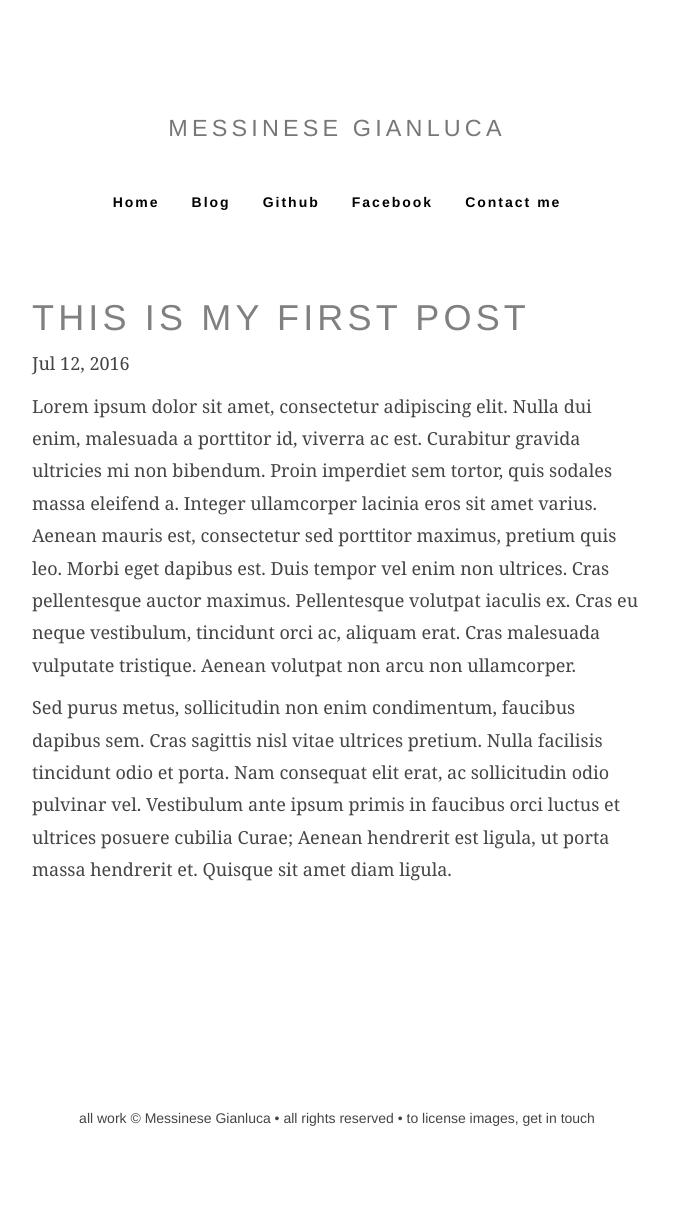
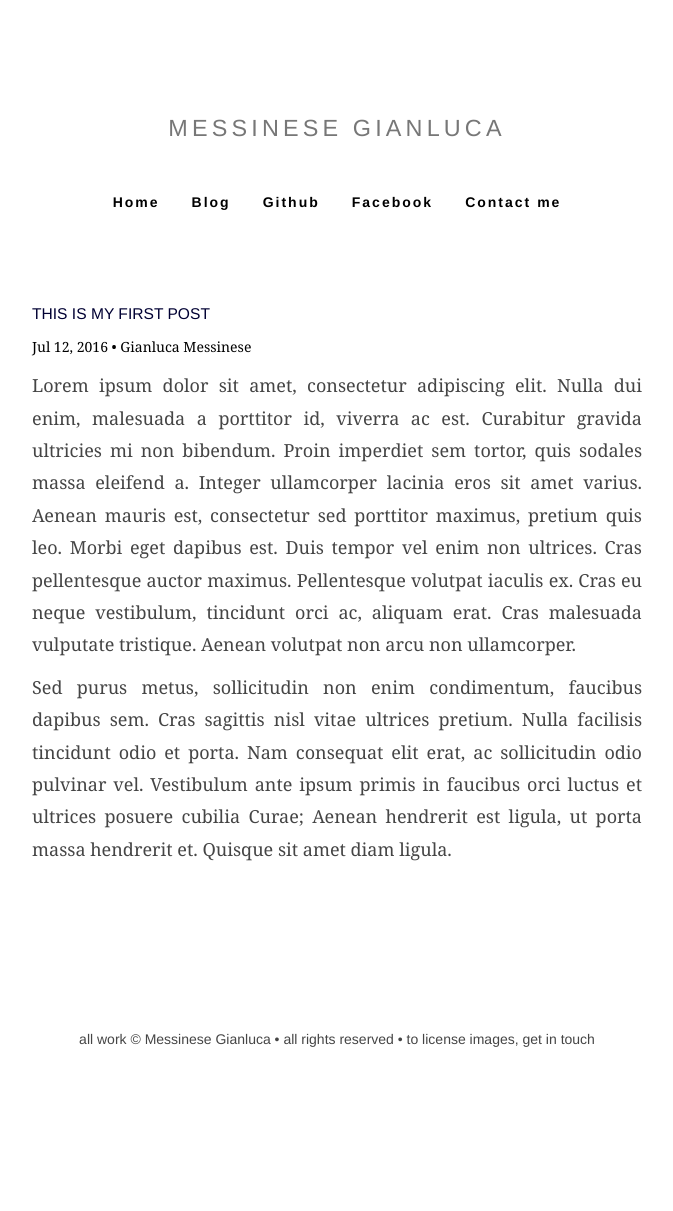
Before and after one commit to MessineseGianluca/MessineseGianluca.github.io, a Jekyll site: the page built from _posts/general/2016-07-12-first-post.markdown, in a window 1280 px wide. Shown: the whole page, without its empty margins (303-976 px from the left). Built offline with Jekyll 4.4.1, drawn with Linux system fonts in a browser that asks for light colours; after the commit the page ends 1113 px from its top, so only the background shows below that.

Commit message:
Set post layout

```diff
--- a/_config.yml
+++ b/_config.yml
@@ -9,11 +9,9 @@
 title: Messinese Gianluca's website
 email: gianluca.messi1@gmail.com
 description: > # this means to ignore newlines until "baseurl:"
-  Write an awesome description for your new site here. You can edit this
-  line in _config.yml. It will appear in your document head meta (for
-  Google search results) and in your feed.xml site description.
+  Messinese Gianluca, computer science italian student from Barletta.
 baseurl: /
-url: "http://yourdomain.com" # the base hostname & protocol for your site
+url: "https://messinesegianluca.github.io" # the base hostname & protocol for your site
 github_username:  MessineseGianluca
 
 # Build settings
--- /dev/null
+++ b/_layouts/my_post.html
@@ -0,0 +1,24 @@
+---
+layout: my_default
+---
+<article>
+
+  <header>
+    <h3><small class="post-title">{{ page.title }}<small></h3>
+    <p class="meta">
+      <time datetime="{{ page.date | date_to_xmlschema }}">
+        {{ page.date | date: "%b %-d, %Y" }}
+      </time>
+      {% if page.author %} •
+        <span>{{ page.author }}</span>
+      {% endif %}
+    </p>
+  </header>
+
+  <div class="post-text">
+
+    {{ content }}
+
+  </div>
+
+</article>
--- a/_layouts/post.html
+++ /dev/null
@@ -1,15 +0,0 @@
----
-layout: my_default
----
-<article class="post" itemscope itemtype="http://schema.org/BlogPosting">
-
-  <header class="post-header">
-    <h1 class="post-title" itemprop="name headline">{{ page.title }}</h1>
-    <p class="post-meta"><time datetime="{{ page.date | date_to_xmlschema }}" itemprop="datePublished">{{ page.date | date: "%b %-d, %Y" }}</time>{% if page.author %} • <span itemprop="author" itemscope itemtype="http://schema.org/Person"><span itemprop="name">{{ page.author }}</span></span>{% endif %}</p>
-  </header>
-
-  <div class="post-content" itemprop="articleBody">
-    {{ content }}
-  </div>
-
-</article>
--- a/_posts/computer-science/2016-07-12-intro-to-computer-science.markdown
+++ b/_posts/computer-science/2016-07-12-intro-to-computer-science.markdown
@@ -1,9 +1,10 @@
 ---
-layout: post
+layout: my_post
 title: Intro to computer science
 meta: This post contain basic notions about computer science
 date: 2016-07-12 11:30:0 +0100
 categories: computer-science
+author: Gianluca Messinese
 ---
 Sed purus metus, sollicitudin non enim condimentum, faucibus dapibus sem. Cras sagittis nisl vitae ultrices pretium. Nulla facilisis tincidunt odio et porta. Nam consequat elit erat, ac sollicitudin odio pulvinar vel. Vestibulum ante ipsum primis in faucibus orci luctus et ultrices posuere cubilia Curae; Aenean hendrerit est ligula, ut porta massa hendrerit et. Quisque sit amet diam ligula.
 
--- a/_posts/general/2016-07-12-first-post.markdown
+++ b/_posts/general/2016-07-12-first-post.markdown
@@ -1,9 +1,10 @@
 ---
-layout: post
+layout: my_post
 title: This is my first post
 meta: Messinese Gianluca's first post
 date: 2016-07-12 10:0:0 +0100
 categories: general
+author: Gianluca Messinese
 ---
 
 Lorem ipsum dolor sit amet, consectetur adipiscing elit. Nulla dui enim, malesuada a porttitor id, viverra ac est. Curabitur gravida ultricies mi non bibendum. Proin imperdiet sem tortor, quis sodales massa eleifend a. Integer ullamcorper lacinia eros sit amet varius. Aenean mauris est, consectetur sed porttitor maximus, pretium quis leo. Morbi eget dapibus est. Duis tempor vel enim non ultrices. Cras pellentesque auctor maximus. Pellentesque volutpat iaculis ex. Cras eu neque vestibulum, tincidunt orci ac, aliquam erat. Cras malesuada vulputate tristique. Aenean volutpat non arcu non ullamcorper.
--- a/_posts/general/2016-07-12-second-post.markdown
+++ b/_posts/general/2016-07-12-second-post.markdown
@@ -1,9 +1,10 @@
 ---
-layout: post
+layout: my_post
 title: This is my second post
 meta: Messinese Gianluca's second post
 date: 2016-07-12 11:0:0 +0100
 categories: general
+author: Gianluca Messinese
 ---
 
 Lorem ipsum dolor sit amet, consectetur adipiscing elit. Nulla dui enim, malesuada a porttitor id, viverra ac est. Curabitur gravida ultricies mi non bibendum. Proin imperdiet sem tortor, quis sodales massa eleifend a. Integer ullamcorper lacinia eros sit amet varius. Aenean mauris est, consectetur sed porttitor maximus, pretium quis leo. Morbi eget dapibus est. Duis tempor vel enim non ultrices. Cras pellentesque auctor maximus. Pellentesque volutpat iaculis ex. Cras eu neque vestibulum, tincidunt orci ac, aliquam erat. Cras malesuada vulputate tristique. Aenean volutpat non arcu non ullamcorper.
--- a/blog/index.html
+++ b/blog/index.html
@@ -9,7 +9,7 @@ title: Blog
     General
   </a>
   {% for post in site.categories.general %}
-    <a href="#" class="list-group-item">
+    <a href="{{ post.url }}" class="list-group-item">
       <div>
         <h6>{{ post.title }}</h6>
         <p class="description">{{ post.meta }}</p>
@@ -22,7 +22,7 @@ title: Blog
     Computer Science
   </a>
   {% for post in site.categories.computer-science %}
-    <a href="#" class="list-group-item">
+    <a href="{{ post.url }}" class="list-group-item">
       <div>
         <h6>{{ post.title }}</h6>
         <p class="description">{{ post.meta }}</p>
--- a/css/my_css.css
+++ b/css/my_css.css
@@ -53,3 +53,17 @@ p {
 .description {
   font-size: 16px;
 }
+
+.meta {
+  font-size: 14px;
+  color: black;
+}
+
+.post-title {
+  color: #000033;
+  letter-spacing: normal;
+}
+
+.post-text {
+  text-align: justify;
+}
```
